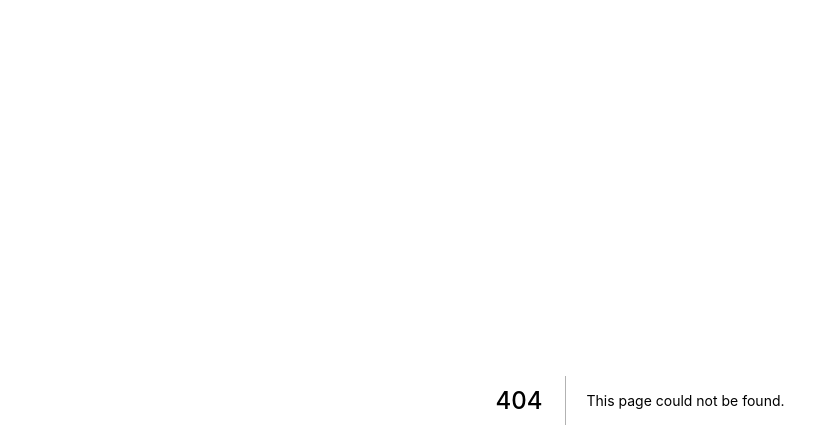
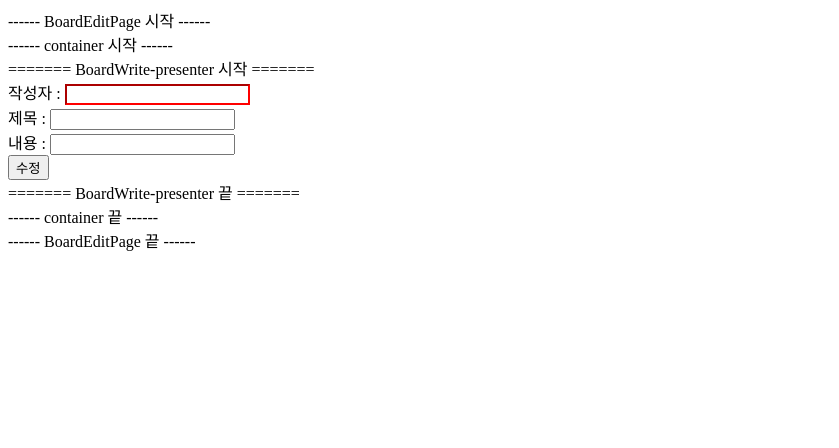
Before and after one commit to justdoplzz/class, a Next.js app: page /section09/09-04-boards/1/edit in a window 1280 px wide. Before the commit this address had no page. Shown: the top 448 px of the page, without its empty margins (0-839 px from the left). Built offline with nearby package versions, Linux system fonts and the light colour scheme; no server answers.

Commit message:
[section09-04] 게시글 등록, 수정 - 보완 - 기본값 보여주기 - 삭제 방지, 원하는 값만 수정하기

```diff
--- /dev/null
+++ b/pages/section09/09-04-boards/[number]/edit/index.js
@@ -0,0 +1,30 @@
+import { gql, useQuery } from "@apollo/client";
+import { useRouter } from "next/router";
+import BoardWrite from "../../../../../src/components/units/board/09-write2/BoardWrite-container";
+
+const FETCH_BOARD = gql`
+    query fetchBoard($number: Int){
+        fetchBoard(number: $number){
+            number
+            writer
+            title
+            contents
+        }
+    }
+`
+
+export default function BoardsEditPage(props){
+    const router = useRouter()
+
+    const { data } = useQuery(FETCH_BOARD, {
+        variables: { number: Number(router.query.number)}
+    })
+
+    return (
+        <div>
+            <div>------ BoardEditPage 시작 ------</div>
+            <BoardWrite isEdit={true} data={data} />
+            <div>------ BoardEditPage 끝 ------</div>
+        </div>
+    )
+}
--- /dev/null
+++ b/src/components/units/board/09-write2/BoardWrite-container.js
@@ -0,0 +1,81 @@
+import { useMutation } from '@apollo/client';
+import { useRouter } from 'next/router';
+import { useState } from 'react';
+import BoardWriteUI from './BoardWrite-presenter'; // export default : 하나만 가져올 수 있음, 이름 변경 가능
+import { CREATE_BOARD, UPDATE_BOARD } from './BoardWrite-queries'; // export : 골라서 가져오기 가능 , 이름 변경 불가능
+
+export default function BoardWrite(props){
+    const router = useRouter()
+
+    const [writer, setWriter] = useState()
+    const [title, setTitle] = useState()
+    const [contents, setContents] = useState()
+
+    const [createBoard] = useMutation(CREATE_BOARD)
+    const [updateBoard] = useMutation(UPDATE_BOARD)
+
+    // 등록
+    const onClickSubmit = async () => {
+        const result = await createBoard({
+            variables: {            // variables : $ 역할 함
+                writer: writer,
+                title: title,
+                contents: contents
+            }
+        })
+        console.log(result)
+        router.push(`/section09/09-04-boards/${result.data.createBoard.number}`)
+    }
+
+    // 수정
+    const onClickUpdate = async () => {
+        const myVariables = {
+            number: Number(router.query.number)
+        }
+
+        if(writer !== ""){
+            myVariables.writer = writer
+        }
+        if(title !== ""){
+            myVariables.title = title
+        }
+        if(contents !== ""){
+            myVariables.contents = contents
+        }
+
+        const result = await updateBoard({
+            variables: {
+                number: Number(router.query.number),
+                writer: writer,
+                title: title,
+                contents: contents,
+            }
+        })
+        router.push(`/section09/09-04-boards/${result.data.updateBoard.number}`)
+    }
+
+    const onChangeWriter = (event) => {
+        setWriter(event.target.value)
+    }
+    const onChangeTitle = (event) => {
+        setTitle(event.target.value)
+    }
+    const onChangeContents = (event) => {
+        setContents(event.target.value)
+    }
+    return(
+        <div>
+            <div>------ container 시작 ------</div>
+            <BoardWriteUI
+                onClickSubmit={onClickSubmit}
+                onClickUpdate={onClickUpdate}
+                onChangeWriter={onChangeWriter}
+                onChangeTitle={onChangeTitle}
+                onChangeContents={onChangeContents}
+                isEdit={props.isEdit}
+                data={props.data}   // 등록 : undefined / 수정 : data
+                />
+            <div>------ container 끝 ------</div>
+        </div>
+    )
+}
--- /dev/null
+++ b/src/components/units/board/09-write2/BoardWrite-presenter.js
@@ -0,0 +1,18 @@
+import { RedInput } from './BoardWrite-styles'
+
+export default function BoardWriteUI(props){
+    return(
+        <div>
+            <div>======= BoardWrite-presenter 시작 =======</div>
+            <div>
+                작성자 : <RedInput type="text" onChange={props.onChangeWriter} defaultValue={props.data?.fetchBoard.writer}/> <br/>
+                제목 : <input type="text" onChange={props.onChangeTitle} defaultValue={props.data?.fetchBoard.title}/> <br/>
+                내용 : <input type="text" onChange={props.onChangeContents} defaultValue={props.data?.fetchBoard.contents}/> <br/>
+                <button onClick={props.isEdit ? props.onClickUpdate : props.onClickSubmit }>{props.isEdit ? "수정" : "등록"}</button>
+            </div>
+            <div>======= BoardWrite-presenter 끝 =======</div>
+        </div>
+    )
+}
+
+export const exportTest = 3
--- /dev/null
+++ b/src/components/units/board/09-write2/BoardWrite-queries.js
@@ -0,0 +1,21 @@
+import { gql } from '@apollo/client'
+
+export const CREATE_BOARD = gql`
+    mutation createBoard($writer:String, $title: String, $contents: String){
+        createBoard(writer: $writer, title: $title, contents: $contents){
+            _id
+            number
+            message
+        }
+    }
+`
+
+export const UPDATE_BOARD = gql`
+    mutation updateBoard($number: Int, $writer: String, $title: String, $contents: String){
+        updateBoard(number: $number, writer: $writer, title: $title, contents: $contents){
+            _id
+            number
+            message
+        }
+    }
+`
--- /dev/null
+++ b/src/components/units/board/09-write2/BoardWrite-styles.js
@@ -0,0 +1,9 @@
+import styled from "@emotion/styled";
+
+export const RedInput = styled.input`
+    border-color:red
+`
+
+export const BlueButton = styled.button`
+    background-color: blue;
+`
```
Also changed, not shown: pages/section09/09-04-boards/[number]/index.js (added, +38 -0 lines), pages/section09/09-04-boards/new/index.js (added, +12 -0 lines).
